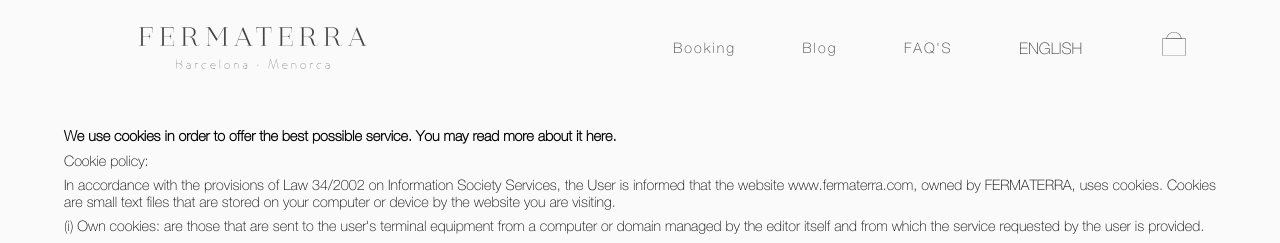
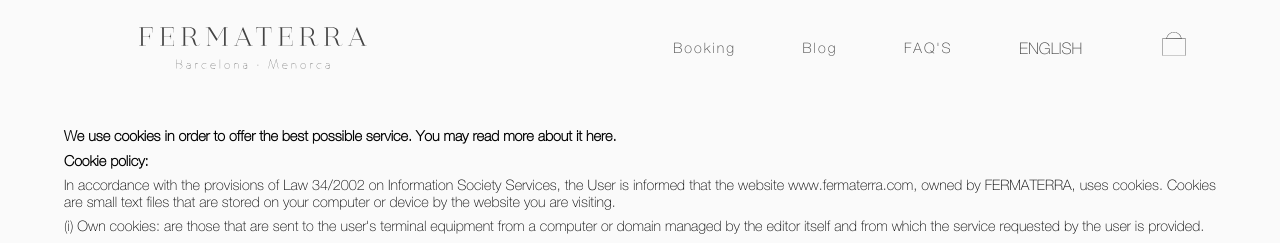
Before and after one commit to Fermaterra/Fermaterra, a Next.js app in the folder frontend/: page /cookies in a window 1280 px wide. Shown: the top 243 px of the page. Built offline with nearby package versions, Linux system fonts and the light colour scheme.

Commit message:
Add font weigth to second parraf

```diff
--- a/frontend/styles/cookies.module.scss
+++ b/frontend/styles/cookies.module.scss
@@ -7,9 +7,10 @@
     font-family:  "Helvetica Neue Thin";
     p{
         margin: 1vh 0;
-        &:first-of-type{
+        &:first-of-type, &:nth-of-type(2){
             font-weight: 700;
         }
+
     }
     a{
         padding-bottom: 2vh;
```
